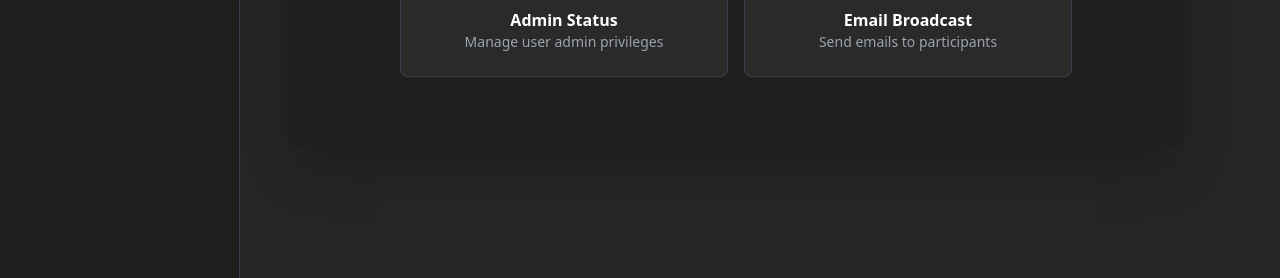
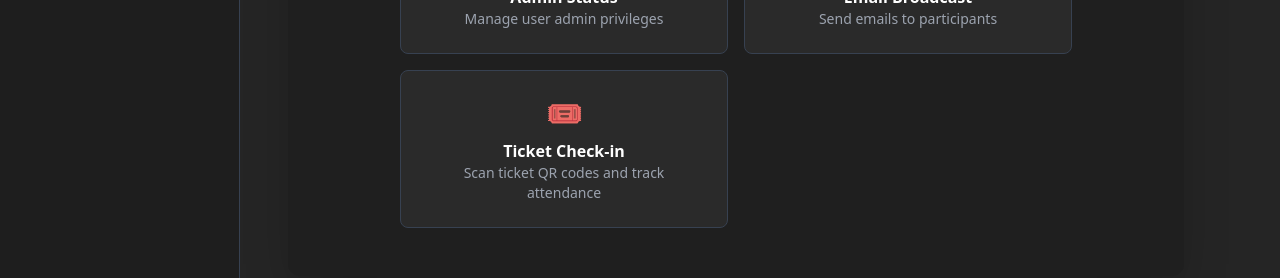
Before and after one commit to IamMikee/ppitshenzhen20262027, a Next.js app in the folder ppit20262027/: page /ctrlpanel in a window 1280 px wide. Shown: the part 344-622 px from the top of the page. Built offline with nearby package versions, Linux system fonts and the light colour scheme; no server answers; the database is empty; sample sign-in values are in the browser's storage.

Commit message:
Add Ticket Check-in tile to control panel home

```diff
--- a/ppit20262027/src/app/(with-footer)/ctrlpanel/page.js
+++ b/ppit20262027/src/app/(with-footer)/ctrlpanel/page.js
@@ -27,6 +27,14 @@ export default function ControlPanelIndex() {
                     </div>
                     </Link>
 
+                    <Link href="/ctrlpanel/tickets">
+                    <div className="bg-[#2a2a2a] rounded-lg p-6 border border-gray-700 hover:border-purple-500 transition">
+                        <div className="text-3xl mb-2">🎟️</div>
+                        <h3 className="text-white font-semibold">Ticket Check-in</h3>
+                        <p className="text-gray-400 text-sm">Scan ticket QR codes and track attendance</p>
+                    </div>
+                    </Link>
+
                     {/* <Link href="/ctrlpanel/oprec-applications">
                     <div className="bg-[#2a2a2a] rounded-lg p-6 border border-gray-700 hover:border-purple-500 transition">
                         <div className="text-3xl mb-2">📁</div>
```
